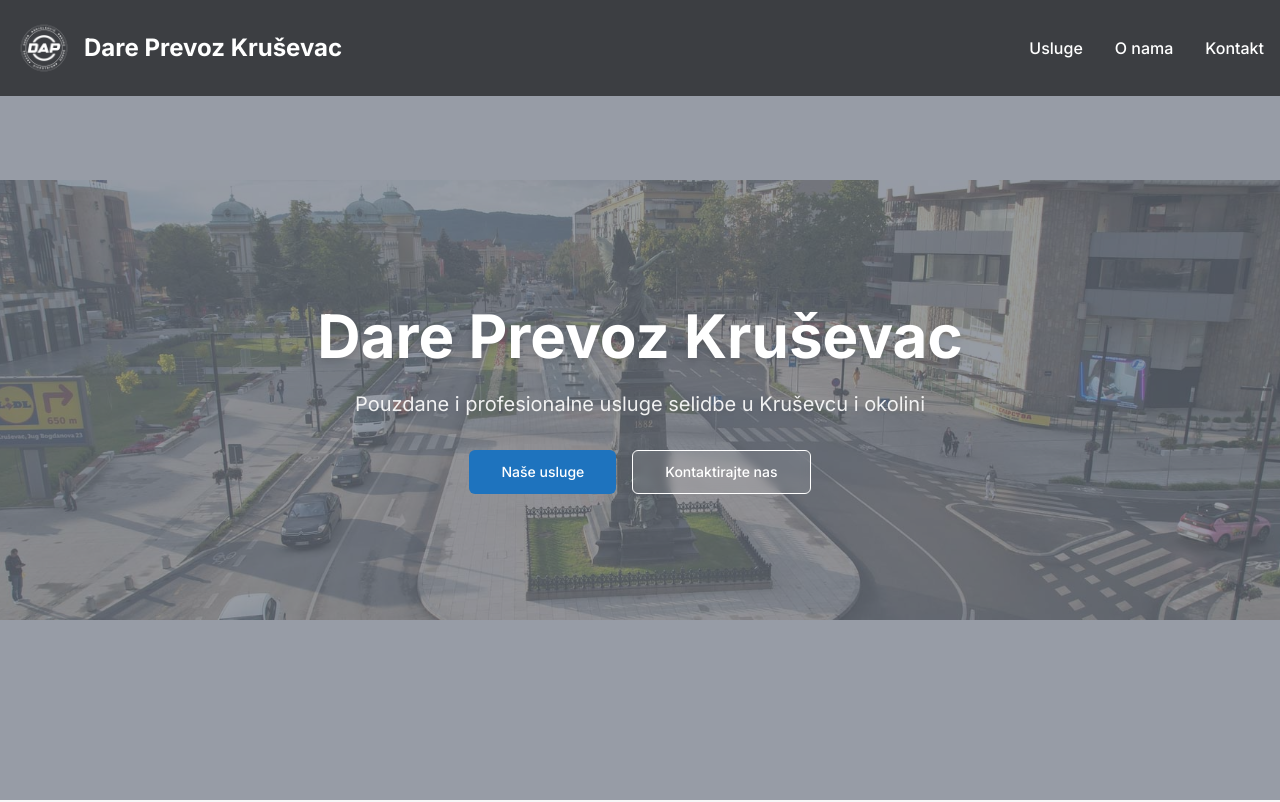
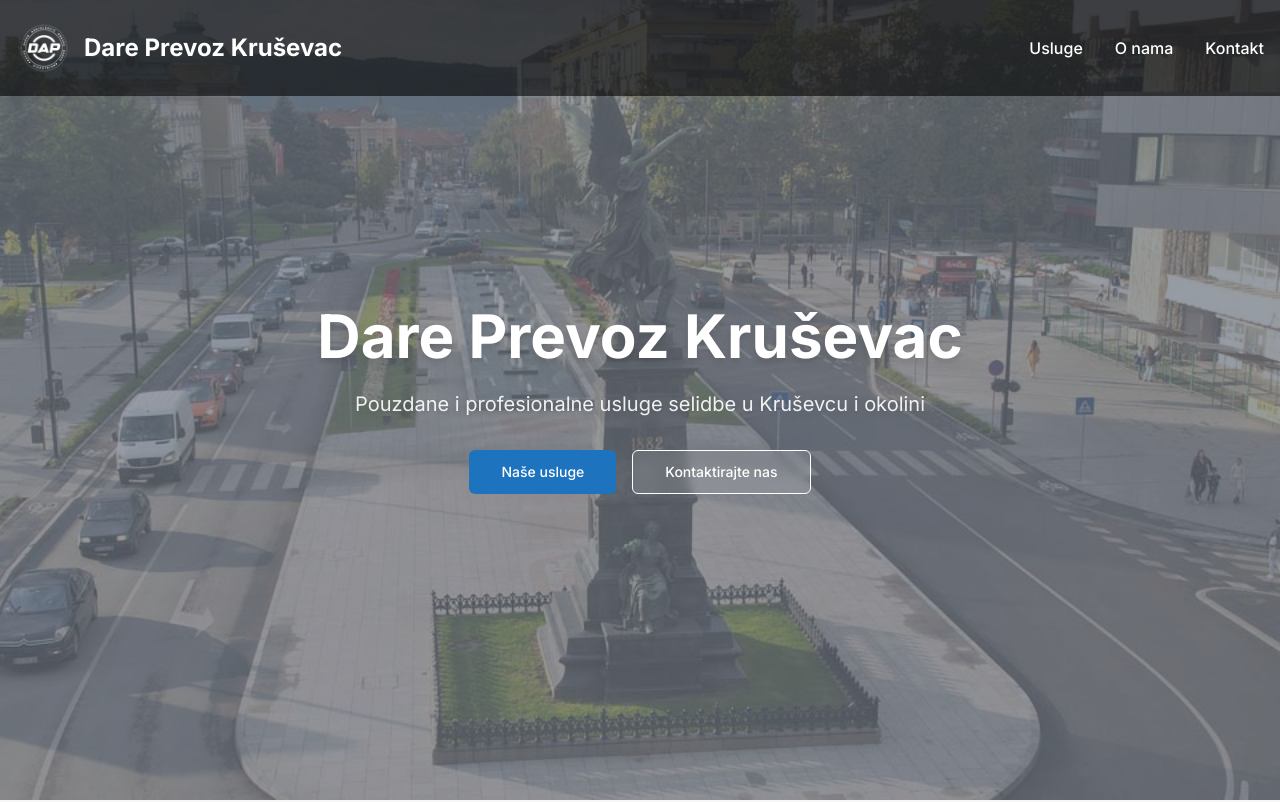
Before and after one commit to shubidubi13/kukljin-info-brochure, a React (Vite) app: page / in a window 1280 px wide. Shown: the top 802 px of the page. Built offline with nearby package versions, Linux system fonts and the light colour scheme.

Commit message:
Fix: Fit hero image to top and bottom
Adjusted the background image to fit the top and bottom edges.

```diff
--- a/src/components/HeroSection.tsx
+++ b/src/components/HeroSection.tsx
@@ -10,7 +10,7 @@ const HeroSection = () => {
           className="w-full h-full bg-center"
           style={{
             backgroundImage: "url('/lovable-uploads/c31e9102-c85a-4589-b486-df7fa802dbe0.png')",
-            backgroundSize: "110% auto",
+            backgroundSize: "auto 100%",
             backgroundRepeat: "no-repeat"
           }}
         >
```
